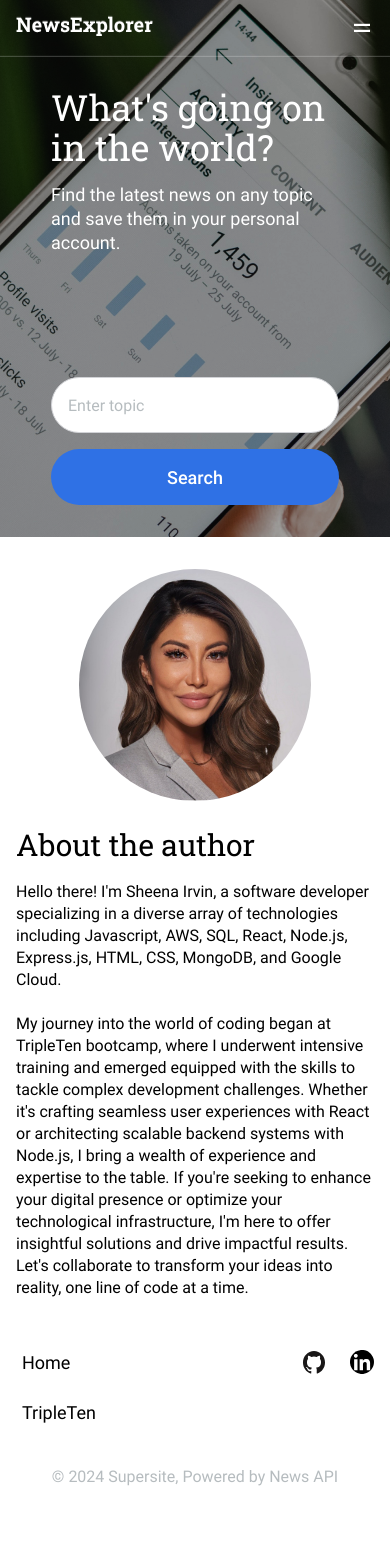
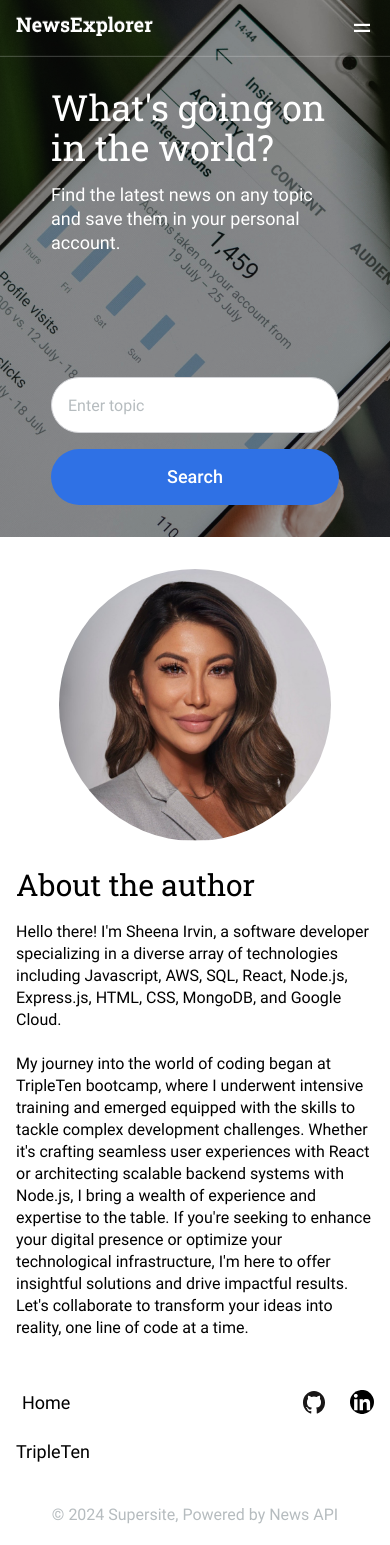
Before and after one commit to sheenasli/news-explorer-frontend, a React (Create React App) app: page / in a window 390 px wide. Before the commit the page ends 1507 px from the top, so only its background shows below. Built offline with nearby package versions, Linux system fonts and the light colour scheme.

Commit message:
correct intermediate resolutions for about section

```diff
--- a/src/components/About/About.css
+++ b/src/components/About/About.css
@@ -40,7 +40,13 @@
   font-weight: 400;
 }
 
-@media screen and (max-width: 768px) {
+@media screen and (max-width: 1045px) {
+  .about {
+    padding: 0 40px;
+  }
+}
+
+@media screen and (max-width: 917px) {
   .about {
     min-height: 354px;
     padding: 0 40px;
@@ -68,13 +74,19 @@
   }
 }
 
-@media screen and (min-width: 320px) and (max-width: 425px) {
+@media screen and (min-width: 320px) and (max-width: 590px) {
   .about {
     padding: 32px 16px;
   }
 
   .about__container {
     flex-direction: column;
+  }
+
+  .about__avatar-image {
+    width: 272px;
+    height: 272px;
+    border-radius: 50%;
   }
 
   .about__text {
--- a/src/components/App/App.css
+++ b/src/components/App/App.css
@@ -1,7 +1,12 @@
 .page {
   min-height: 1280px;
+  max-width: 1440px;
   background-image: url("../../images/background\ image.png");
   background-position: top;
   background-repeat: no-repeat;
   background-size: inherit;
 }
+
+.no-bg {
+  background-image: none;
+}
--- a/src/components/App/App.js
+++ b/src/components/App/App.js
@@ -270,7 +270,10 @@ function App() {
   };
 
   return (
-    <div className="page">
+    <div
+      className={`page ${location.pathname === "/saved-news" ? "no-bg" : ""}`}
+    >
+      {" "}
       <CurrentPageContext.Provider
         value={{ currentPage, setCurrentPage, activeModal }}
       >
--- a/src/components/Footer/Footer.css
+++ b/src/components/Footer/Footer.css
@@ -34,6 +34,7 @@
   line-height: 24px;
   font-weight: 400;
   cursor: pointer;
+  text-decoration: none;
 }
 
 .footer__icons {
--- a/src/components/Footer/Footer.js
+++ b/src/components/Footer/Footer.js
@@ -19,16 +19,21 @@ const Footer = () => {
               Home
             </button>
           </Link>
-          <button className="footer__button" type="text">
+          <a
+            className="footer__button"
+            href="https://www.tripleten.com"
+            target="_blank"
+            rel="noopener noreferrer"
+          >
             TripleTen
-          </button>
+          </a>
         </div>
 
         <div className="footer__icons">
           <a
             href="https://www.github.com/sheenasli"
             target="_blank"
-            rel="noreferrer"
+            rel="noopener noreferrer"
           >
             <img
               src={GithubIcon}
@@ -39,7 +44,7 @@ const Footer = () => {
           <a
             href="https://www.linkedin.com/in/sheena-irvin"
             target="_blank"
-            rel="noreferrer"
+            rel="noopener noreferrer"
           >
             <img
               src={LinkedinIcon}
--- a/src/components/SearchForm/SearchForm.css
+++ b/src/components/SearchForm/SearchForm.css
@@ -38,7 +38,7 @@
   line-height: 22px;
   font-weight: 400;
   width: 608px;
-  height: 62px;
+  height: 64px;
   border-radius: 64px;
   border: 1px solid #d1d2d6;
   padding: 0 0 0 24px;
@@ -52,7 +52,6 @@
 .searchform__invalid {
   font-family: "Roboto", Arial, sans-serif;
   font-weight: 400;
-
   color: #ff0000;
   margin-left: 20px;
 }
@@ -66,12 +65,12 @@
   background-color: #2f71e5;
   border: none;
   width: 168px;
-  height: 62px;
+  height: 64px;
   padding: 21px 56px;
   border-radius: 64px;
   position: relative;
-  left: calc(70% + 15px);
-  bottom: 62px;
+  top: -64px;
+  left: calc(75% + -16px);
   cursor: pointer;
 }
 
@@ -103,16 +102,18 @@
   }
 
   .searchform__searchbar-input {
-    width: 452px;
+    width: 448px;
+    height: 56px;
     padding: 17px 24px;
     border-radius: 56px;
   }
 
   .searchform__searchbar-button {
-    padding: 17px 52px;
-    border-radius: 56px;
-    left: calc(60% + 14px);
-    bottom: 62px;
+    width: 160px;
+    height: 56px;
+    padding: 16px 52px;
+    top: -64px;
+    left: calc(75% + -51px);
   }
 }
 
@@ -137,9 +138,17 @@
     padding: 17px 16px;
   }
 
+  .searchform__invalid {
+    position: relative;
+    bottom: calc(147% + 16px);
+    left: -3px;
+  }
+
   .searchform__searchbar-button {
+    position: relative;
+    top: 8px;
+    left: 0px;
     width: 288px;
     height: 56px;
-    position: static;
   }
 }
--- a/src/components/SearchForm/SearchForm.js
+++ b/src/components/SearchForm/SearchForm.js
@@ -35,10 +35,10 @@ const SearchForm = ({ handleSearch }) => {
           {errors?.keyword && (
             <p className="searchform__invalid">{errors.keyword.message}</p>
           )}
-          <button className="searchform__searchbar-button" type="submit">
-            Search
-          </button>
         </div>
+        <button className="searchform__searchbar-button" type="submit">
+          Search
+        </button>
       </section>
     </form>
   );
```
